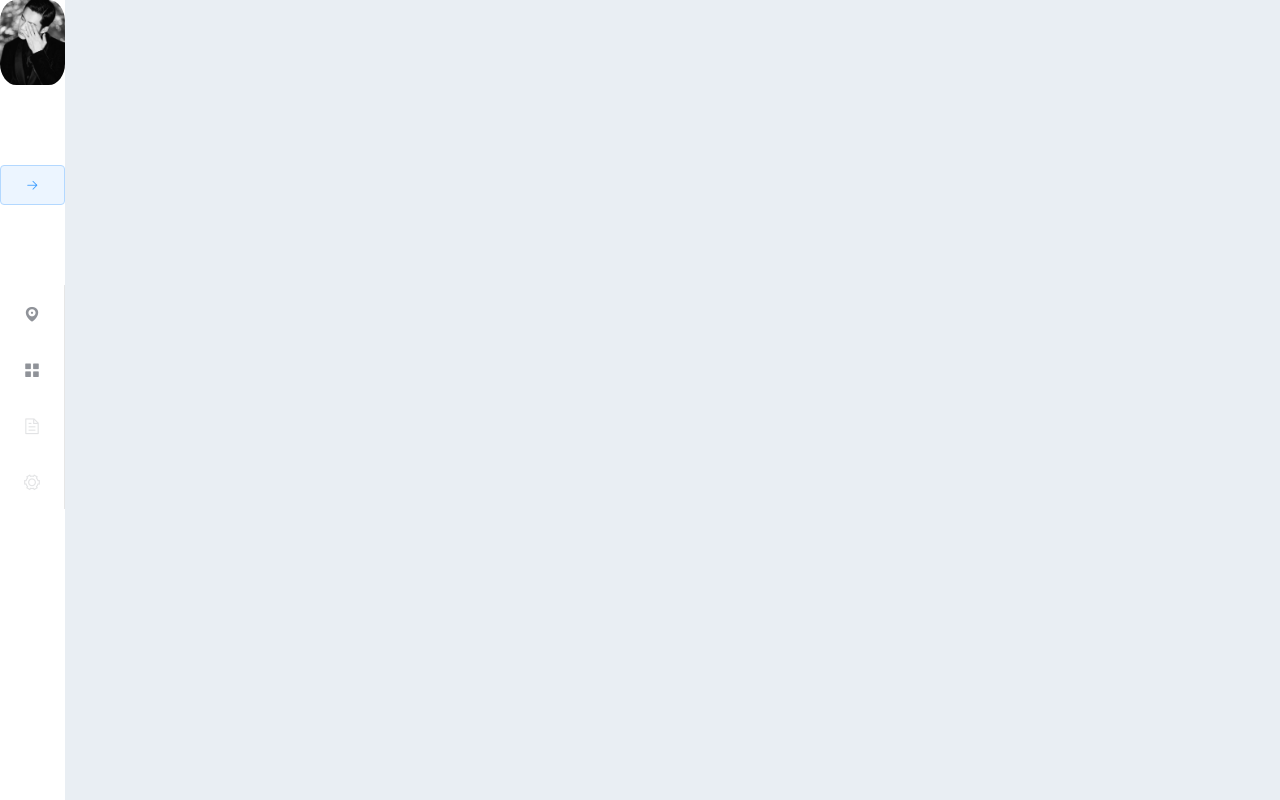
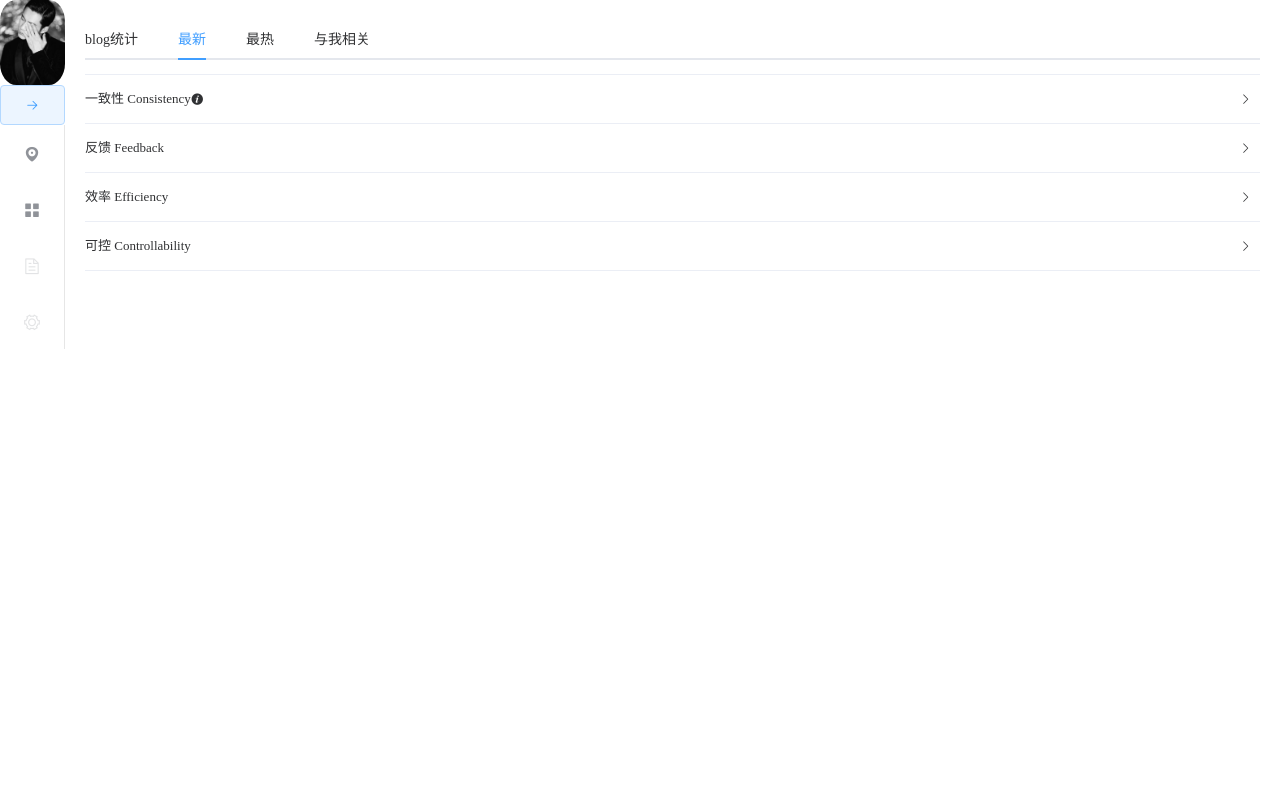
Before and after one commit to mynameismaosheng/blog, a Vue app: page / in a window 1280 px wide. Built offline with nearby package versions, Linux system fonts and the light colour scheme.

Commit message:
默认页面,初具规模,搭架子.使用折叠面板,使用tab

```diff
--- a/index.html
+++ b/index.html
@@ -4,7 +4,7 @@
     <meta charset="utf-8">
     <meta name="viewport" content="width=device-width,initial-scale=1.0">
     <title>vue-sl</title>
-    <style>*{padding: 0;margin: 0}html,body{height: 100%;}</style>
+    <style>html,body{padding: 0;margin: 0;height: 100%;}</style>
   </head>
   <body>
     <div id="app"></div>
--- a/src/App.vue
+++ b/src/App.vue
@@ -1,38 +1,3 @@
 <template>
   <router-view></router-view>
 </template>
-<style>
-  .el-header, .el-footer {
-    background-color: #B3C0D1;
-    color: #333;
-    text-align: center;
-    line-height: 60px;
-  }
-
-  .el-aside {
-    background-color: #D3DCE6;
-    color: #333;
-    text-align: center;
-    line-height: 200px;
-  }
-
-  .el-main {
-    background-color: #E9EEF3;
-    color: #333;
-    text-align: center;
-    line-height: 160px;
-  }
-
-  body > .el-container {
-    margin-bottom: 40px;
-  }
-
-  .el-container:nth-child(5) .el-aside,
-  .el-container:nth-child(6) .el-aside {
-    line-height: 260px;
-  }
-
-  .el-container:nth-child(7) .el-aside {
-    line-height: 320px;
-  }
-</style>
--- /dev/null
+++ b/src/components/Home/Home.vue
@@ -0,0 +1,48 @@
+<template>
+  <el-tabs v-model="activeName" @tab-click="handleClick">
+    <el-tab-pane label="blog统计" name="first">
+      blog统计
+    </el-tab-pane>
+    <el-tab-pane label="最新" name="second">
+      <el-collapse accordion>
+        <el-collapse-item>
+          <template slot="title">
+            一致性 Consistency<i class="header-icon el-icon-info"></i>
+          </template>
+          <div>与现实生活一致：与现实生活的流程、逻辑保持一致，遵循用户习惯的语言和概念；</div>
+          <div>在界面中一致：所有的元素和结构需保持一致，比如：设计样式、图标和文本、元素的位置等。</div>
+        </el-collapse-item>
+        <el-collapse-item title="反馈 Feedback">
+          <div>控制反馈：通过界面样式和交互动效让用户可以清晰的感知自己的操作；</div>
+          <div>页面反馈：操作后，通过页面元素的变化清晰地展现当前状态。</div>
+        </el-collapse-item>
+        <el-collapse-item title="效率 Efficiency">
+          <div>简化流程：设计简洁直观的操作流程；</div>
+          <div>清晰明确：语言表达清晰且表意明确，让用户快速理解进而作出决策；</div>
+          <div>帮助用户识别：界面简单直白，让用户快速识别而非回忆，减少用户记忆负担。</div>
+        </el-collapse-item>
+        <el-collapse-item title="可控 Controllability">
+          <div>用户决策：根据场景可给予用户操作建议或安全提示，但不能代替用户进行决策；</div>
+          <div>结果可控：用户可以自由的进行操作，包括撤销、回退和终止当前操作等。</div>
+        </el-collapse-item>
+      </el-collapse>
+    </el-tab-pane>
+    <el-tab-pane label="最热" name="third">最热</el-tab-pane>
+    <el-tab-pane label="与我相关" name="fourth">与我相关</el-tab-pane>
+  </el-tabs>
+</template>
+<script>
+export default {
+  name: 'Home',
+  data () {
+    return {
+      activeName: 'second'
+    }
+  },
+  methods: {
+    handleClick (tab, event) {
+      console.log(tab, event)
+    }
+  }
+}
+</script>
```
Also changed, not shown: src/router/index.js (+8 -3 lines).
